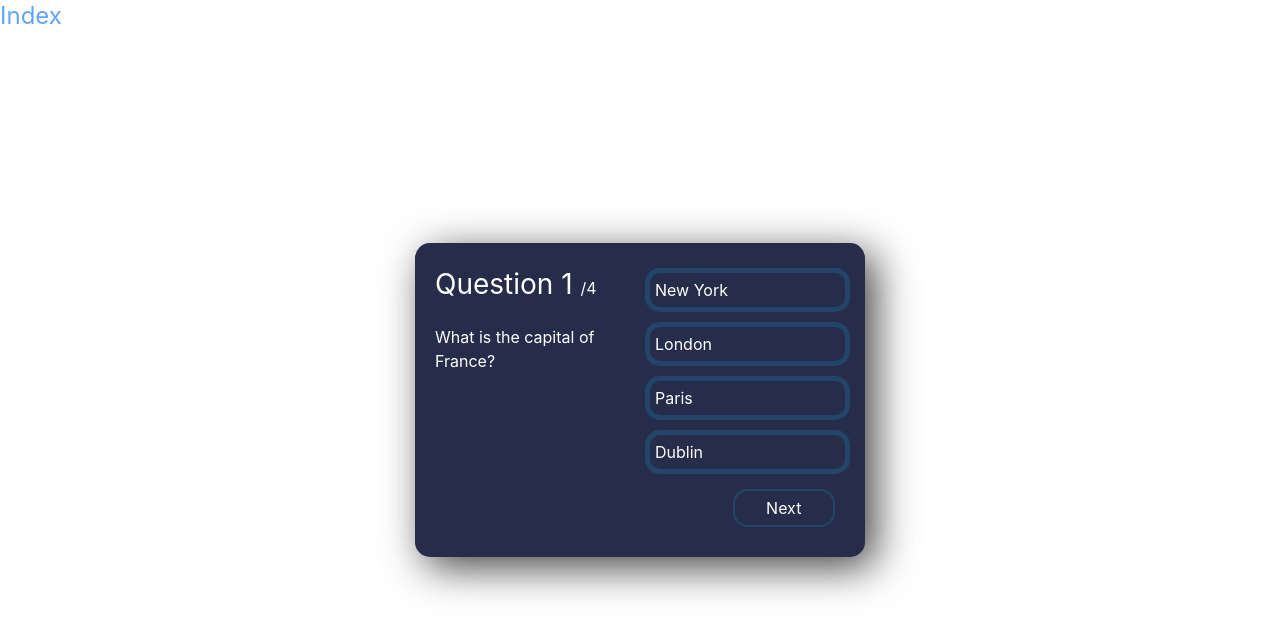
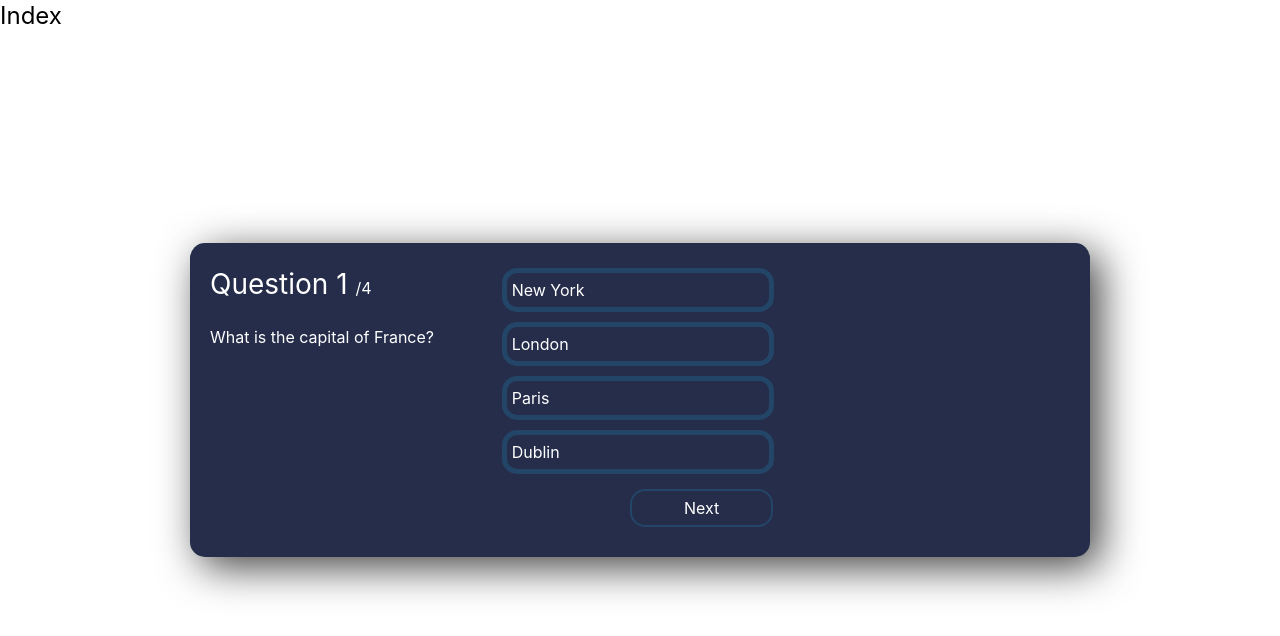
Before and after one commit to sebjohansson/spring23proj, a React (Create React App) app in the folder frontend/: page / in a window 1280 px wide. Shown: the top 636 px of the page. Built offline with nearby package versions, Linux system fonts and the light colour scheme.

Commit message:
Fixed reward text field to show

```diff
--- a/frontend/src/App.js
+++ b/frontend/src/App.js
@@ -12,6 +12,12 @@ export default function App() {
                 { answerText: 'Paris', isCorrect: true ,id:33},
                 { answerText: 'Dublin', isCorrect: false ,id:4},
             ],
+            answerTest: [
+                { answerTest2: 'djdsapodjasdposdosjdosadjsoapddjdsapo' +
+                        'djasdposdosjdosadjsoapddjdsapodjasdposdosjdosadjsoapd'},
+
+            ],
+
         },
         {
             questionText: 'Who is CEO of Tesla?',
@@ -20,6 +26,10 @@ export default function App() {
                 { answerText: 'Elon Musk', isCorrect: true,id:33 },
                 { answerText: 'Bill Gates', isCorrect: false ,id:3},
                 { answerText: 'Tony Stark', isCorrect: false ,id:4},
+            ],
+            answerTest: [
+                { answerTest2: 'djdsapodjasdposdosjdosadjsoapd'},
+
             ],
         },
         {
@@ -30,6 +40,10 @@ export default function App() {
                 { answerText: 'Amazon', isCorrect: false,id:3 },
                 { answerText: 'Microsoft', isCorrect: false,id:4 },
             ],
+            answerTest: [
+                { answerTest2: 'djdsapodjasdposdosjdosadjsoapd'},
+
+            ],
         },
         {
             questionText: 'How many Harry Potter books are there?',
@@ -38,6 +52,10 @@ export default function App() {
                 { answerText: '4', isCorrect: false ,id:2},
                 { answerText: '6', isCorrect: false ,id:3},
                 { answerText: '7', isCorrect: true ,id:33},
+            ],
+            answerTest: [
+                { answerTest2: 'djdsapodjasdposdosjdosadjsoapd'},
+
             ],
         },
     ];
@@ -56,9 +74,13 @@ export default function App() {
     const [showScore, setShowScore] = useState(false);
     const [score, setScore] = useState(0);
     const [point, setPoint] = useState(0);
+    const [showRewardInfo, setShowRewardInfo] = useState(false)
+
+    const [showRewardText, setShowRewardText] = useState(false);
 
     //Resetting to first question and set points to zero
-    const handlerReset = () => {
+    const resetHandler = () => {
+        setShowRewardInfo(true);
         setCurrentQuestion(0);
         setShowScore(false);
         setScore(0);
@@ -84,10 +106,12 @@ export default function App() {
     }
 
     //Handler for setting score if true and change color based on true or false
-    const handlerAnswerButtonColor = (isCorrect,id) => {
+    const buttonHandlerGuesser = (isCorrect,id) => {
         setActive(false);
 
-        if (isCorrect === true && id === 33 ){
+        if (isCorrect === true){
+            setShowRewardText(true)
+            setShowRewardInfo(false);
             setScore(score +1);
             setPoint(id);
             setColor('#2f922f');
@@ -95,13 +119,16 @@ export default function App() {
         }
         else {
 
+
         }
         //TODO fix better solution need to toggle active after every new question
 
     }
     // Handler for button to change next question.
     //TODO cant skip question before answering! and disable when answering
-    const handlerNextQuestion = () => {
+    const nextQuestionHandler = () => {
+        setShowRewardText(false)
+
         const nextQuestion = currentQuestion +1;
         setActive(true);
         if (nextQuestion < questions.length){
@@ -115,7 +142,7 @@ export default function App() {
         }
 
     }
-
+    // creates a background with 3 div fields which contains questions,answerOptions with buttons and rewardText for right answer.
     return (
         <div className='app'  style={{
             position: 'absolute', left: '50%', top: '50%',
@@ -123,7 +150,7 @@ export default function App() {
         }}>
             {showScore ? (
                 <div className='score-section'>You scored {score} out of {questions.length}
-                    <button onClick={handlerReset}>Restart</button>
+                    <button onClick={resetHandler}>Restart</button>
                 </div>
 
             ) : (
@@ -133,34 +160,41 @@ export default function App() {
                             <span>Question {currentQuestion +1}  </span>/{questions.length}
                         </div>
                         <div className='question-text'>{questions[currentQuestion].questionText}</div>
+
+
+
+
                     </div>
                     <div className='answer-section'>
                         {questions[currentQuestion].answerOptions.map((answerOption) =>
-                            <button disabled={!active} id={answerOption.id} className={color} onClick={() =>handlerAnswerButtonColor(answerOption.isCorrect,answerOption.id) }>{answerOption.answerText}</button>
+                            <button disabled={!active} id={answerOption.id} className={color} onClick={() =>buttonHandlerGuesser(answerOption.isCorrect,answerOption.id) }>{answerOption.answerText}</button>
                         )}
-                        <div className='testButtonDiv'> <button className={'nextButton'} disabled={active} onClick={handlerNextQuestion}  >Next</button></div>
+                        <div className='testButtonDiv'> <button className={'nextButton'} disabled={active} onClick={nextQuestionHandler}  >Next</button></div>
 
                     </div>
+                    {showRewardText ? (
 
+                    <div className='max-w-xs text-bubble-gum' >REWARD {questions[currentQuestion].answerTest.map((answerReward) =>
+                        <p className='text-left break-words text-white'>{answerReward.answerTest2}</p>
+                    )}</div>
+                    ) : (<>
+
+                            <div className='w-full'>
+
+                            </div>
+
+                            </>
+
+                        )}
                 </>
 
             )}
 
-            {/*{showScore ? (*/}
-            {/*    <div className='score-section'>You scored {score} out of {questions.length}*/}
-            {/*        <button onClick={handlerReset}>Restart</button>*/}
-            {/*    </div>*/}
 
-            {/*) : (*/}
-            {/*    <>*/}
-            {/*        <div className='question-section'>*/}
-            {/*            */}
-            {/*        </div>*/}
 
-            {/*    </>*/}
-
-            {/*)}*/}
 
         </div>
+
     );
+
 }
--- a/frontend/src/index.css
+++ b/frontend/src/index.css
@@ -17,7 +17,7 @@ code {
 
 .app {
   background-color: #252d4a;
-  width: 450px;
+  width: 900px;
   min-height: 200px;
   height: min-content;
   border-radius: 15px;
@@ -67,9 +67,10 @@ code {
 /* ANSWERS/RIGHT SECTION */
 .answer-section {
   width: 100%;
+
   display: flex;
   flex-direction: column;
-  justify-content: space-between;
+  justify-content: right;
 
 }
 div {
@@ -98,7 +99,7 @@ div {
 
 }
 button {
-  width: 100%;
+  width: 95%;
   font-size: 16px;
   color: #ffffff;
   background-color: #252d4a;
--- a/frontend/tailwind.config.js
+++ b/frontend/tailwind.config.js
@@ -4,6 +4,18 @@ module.exports = {
     "./src/**/*.{js,jsx,ts,tsx}",
   ],
   theme: {
+    colors: {
+      transparent: 'transparent',
+      current: 'currentColor',
+      'white': '#ffffff',
+      'purple': '#3f3cbb',
+      'midnight': '#121063',
+      'metal': '#565584',
+      'tahiti': '#3ab7bf',
+      'silver': '#ecebff',
+      'bubble-gum': '#ff77e9',
+      'bermuda': '#78dcca',
+    },
     extend: {},
   },
   plugins: [],
```
